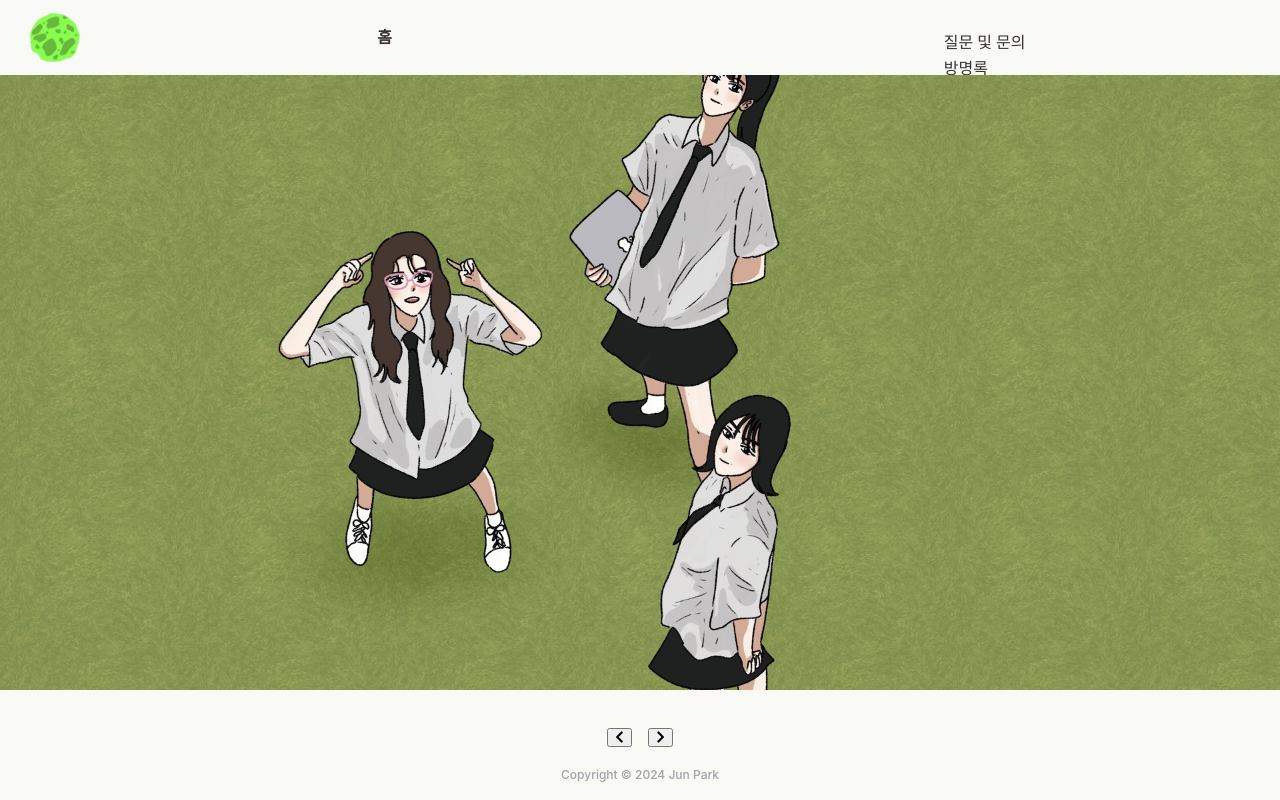
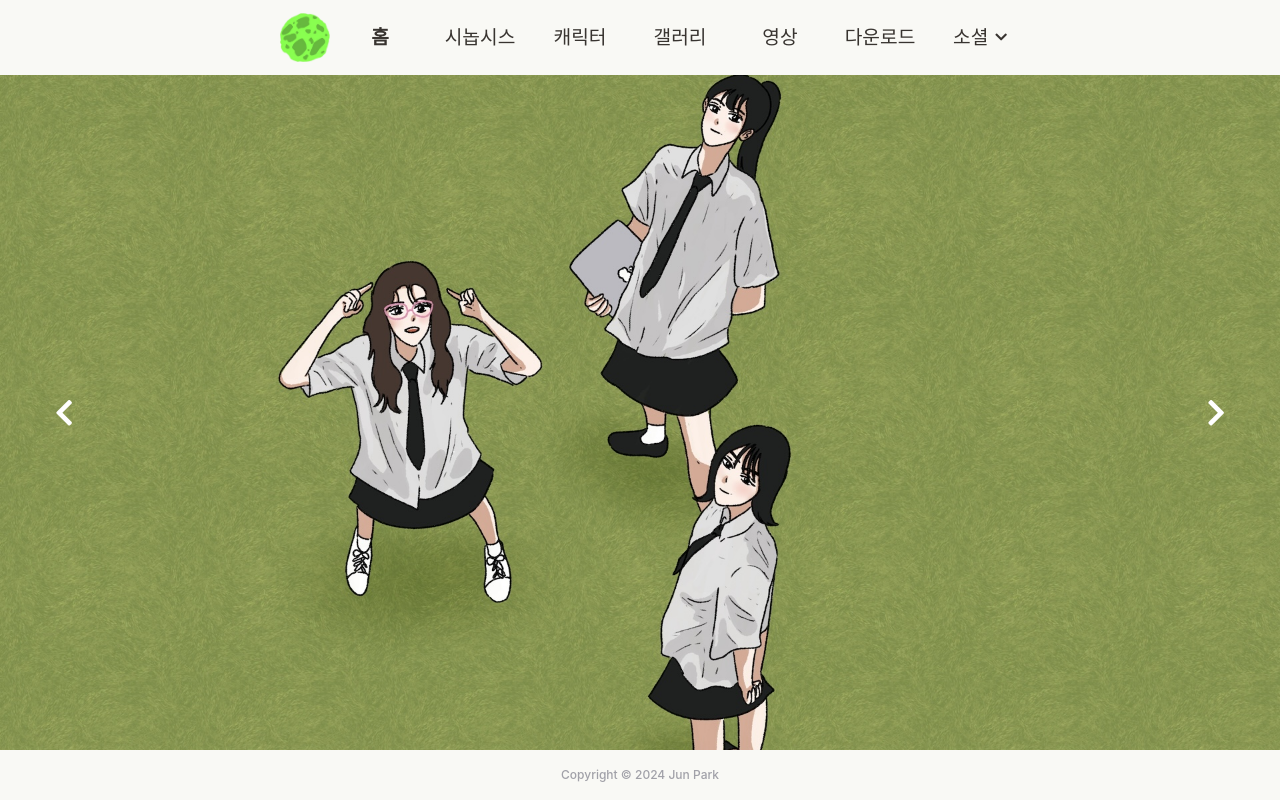
Before and after one commit to jihun-io/grnplnt, a Flask app: page / in a window 1280 px wide. Run offline with Flask 3, Linux system fonts and the light colour scheme; some libraries are stand-ins or nearby versions; some web fonts are replaced.

Commit message:
스타일 수정

```diff
--- a/static/css/style.css
+++ b/static/css/style.css
@@ -61,6 +61,7 @@ h1, h2 {
 
 header {
     display: flex;
+    flex-direction: column;
     align-items: center;
     justify-content: center;
     font-family: 'PyeongChangPeace';
@@ -95,7 +96,10 @@ header {
 }
 
 .menu_row_wrapper {
-    width: 100%;
+    /* width: 100%; */
+    height: 75px;
+    transition-property: height;
+    transition-duration: 0.3s;
     /* max-width: 800px; */
     display: flex;
     flex-direction: row;
@@ -136,15 +140,39 @@ header {
 
 .menu_row {
     display: flex;
+    flex-direction: column;
+    align-items: flex-start;
+    align-content: center;
+    justify-content: flex-start;
+    /* margin-left: 100px;
+    margin-right: 100px; */
+    width: calc(100% - 80px);
+    height: 100px;
+    padding-top: 75px;
+    transition-property: padding-top;
+    transition-duration: 0.3s;
+    font-size: 1.2em;
+
+}
+
+/* .menu_row.open {
+    padding-top: 0;
+} */
+
+/* .menu_row_wrapper.open {
+    height: 125px;
+} */
+
+.menu_row_1 {
+    /* width: calc(100% - 80px); */
+
+    display: flex;
+    flex-direction: row;
     align-items: flex-start;
     align-content: center;
     justify-content: space-around;
-    /* margin-left: 100px;
-    margin-right: 100px; */
-    width: calc(100% - 80px);
-    height: 50px;
-    margin-top: 25px;
 }
+
 
 .menu_row::-webkit-scrollbar {
     display: none;
@@ -155,15 +183,9 @@ header {
     font-weight: 700;
 }
 
-.menu_btn {
+.menu_btn, .submenu_row {
     width: 100px;
-    min-width: 80px;
-    height: 100%;
-    /* display: flex;
-    justify-content: flex-start;
-    flex-direction: column;
-    align-items: center;
-    text-align: center; */
+    /* min-width: 80px; */
 }
 
 .menu_link {
@@ -175,6 +197,62 @@ header {
     white-space: nowrap;
 }
 
+#main {
+    margin-top: 0px;
+    transition-behavior: "height";
+    transition-duration: 0.3s;
+}
+
+#main.open {
+    margin-top: 50px;
+}
+
+.submenu_row_wrapper {
+    /* width: calc(100% - 80px); */
+    height: 0px;
+    margin-top: 0em;
+    overflow: hidden;
+    transition-property: height;
+    transition-duration: 0.3s;
+    display: flex;
+    flex-direction: row;
+    justify-content: space-around;
+    align-items: flex-start;
+}
+
+.submenu_row_wrapper.open {
+    height: 60px;
+    margin-top: 0em;
+}
+
+/* .submenu_row {
+    width: 60px;
+    padding: 0px 20px 0px 20px;
+} */
+
+.submenu_items {
+    font-size: 0.8em;
+    margin: 0.8em 0 0.8em 0;
+
+    text-align: center;
+}
+
+.menu_btn i {
+    margin-left: 0.5em;
+}
+
+.menu_btn i {
+    font-size: 0.7em;
+    rotate: 0deg;
+    transition-property: rotate;
+    transition-duration: 0.2s;
+}
+
+.menu_btn i.rotate {
+    rotate: 180deg;
+}
+
+/*
 .submenu {
     position: relative;
     width: 100%;
@@ -227,6 +300,7 @@ header {
     display: flex;
     align-items: center;
     justify-content: center;
+    position:relative;
 }
 
 .embla__container {
@@ -258,8 +332,37 @@ header {
      border-radius: 50%;
      top: 175px;
      z-index: 500;
-   }
+}
 
+.controller {
+    position: absolute;
+
+    /* top: 29%; */
+    left: 0%;
+    width: 100%;
+    max-width: 1280px;
+    aspect-ratio: 16 / 9;
+    display: flex;
+    justify-content: space-between;
+    align-items: center;
+    z-index: 999;
+    pointer-events: none;
+
+}
+
+.controller button {
+    width: 10%;
+    height: 30%;
+    color: #fff;
+    background: transparent;
+    border: none;
+    outline: none;
+    cursor: pointer;
+    font-size: 0.5em;
+    z-index: 1;
+    pointer-events:all;
+
+}
 
 
 
```
Also changed, not shown: other parts of static/css/style.css (+184 -42 lines).
